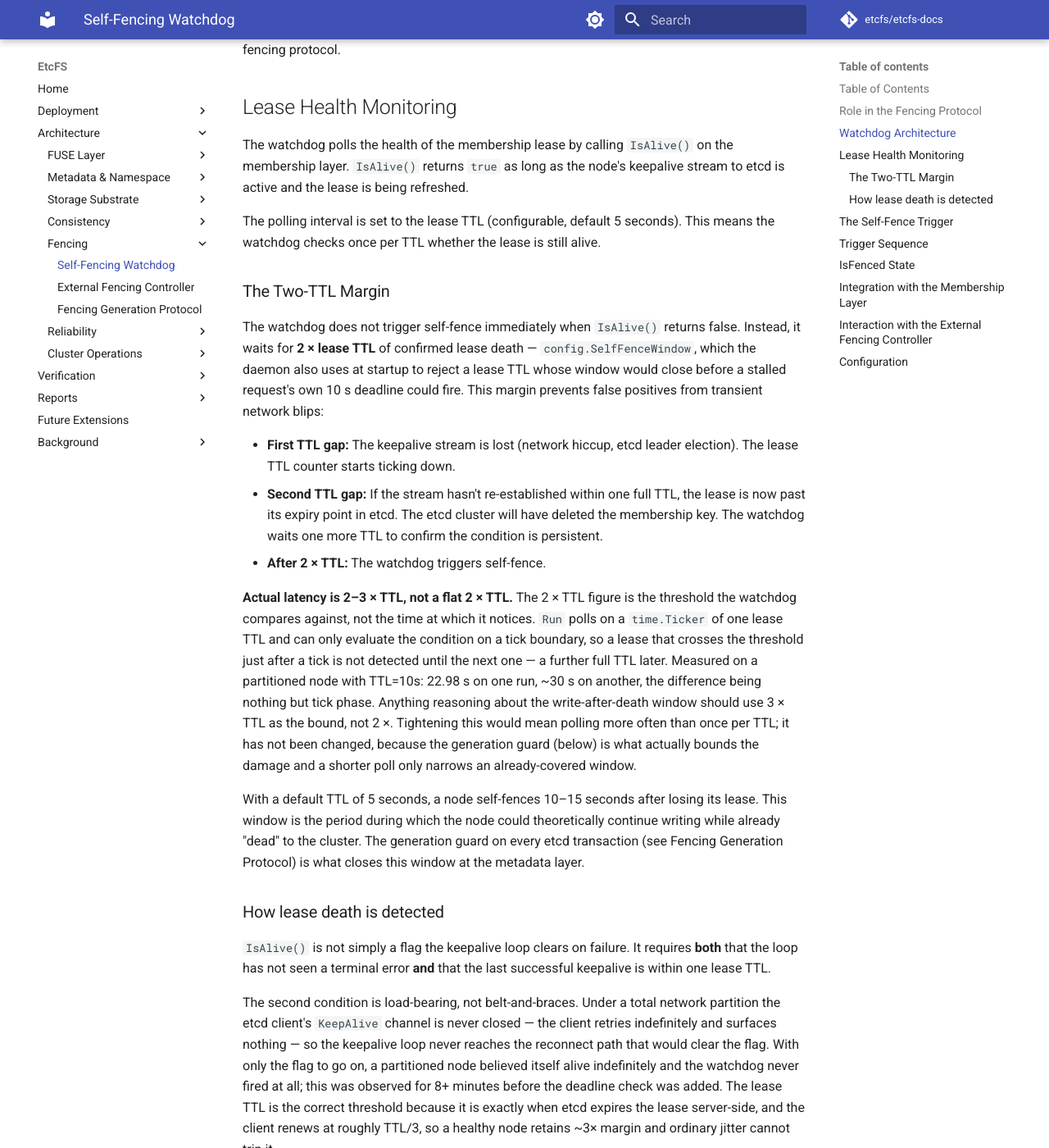
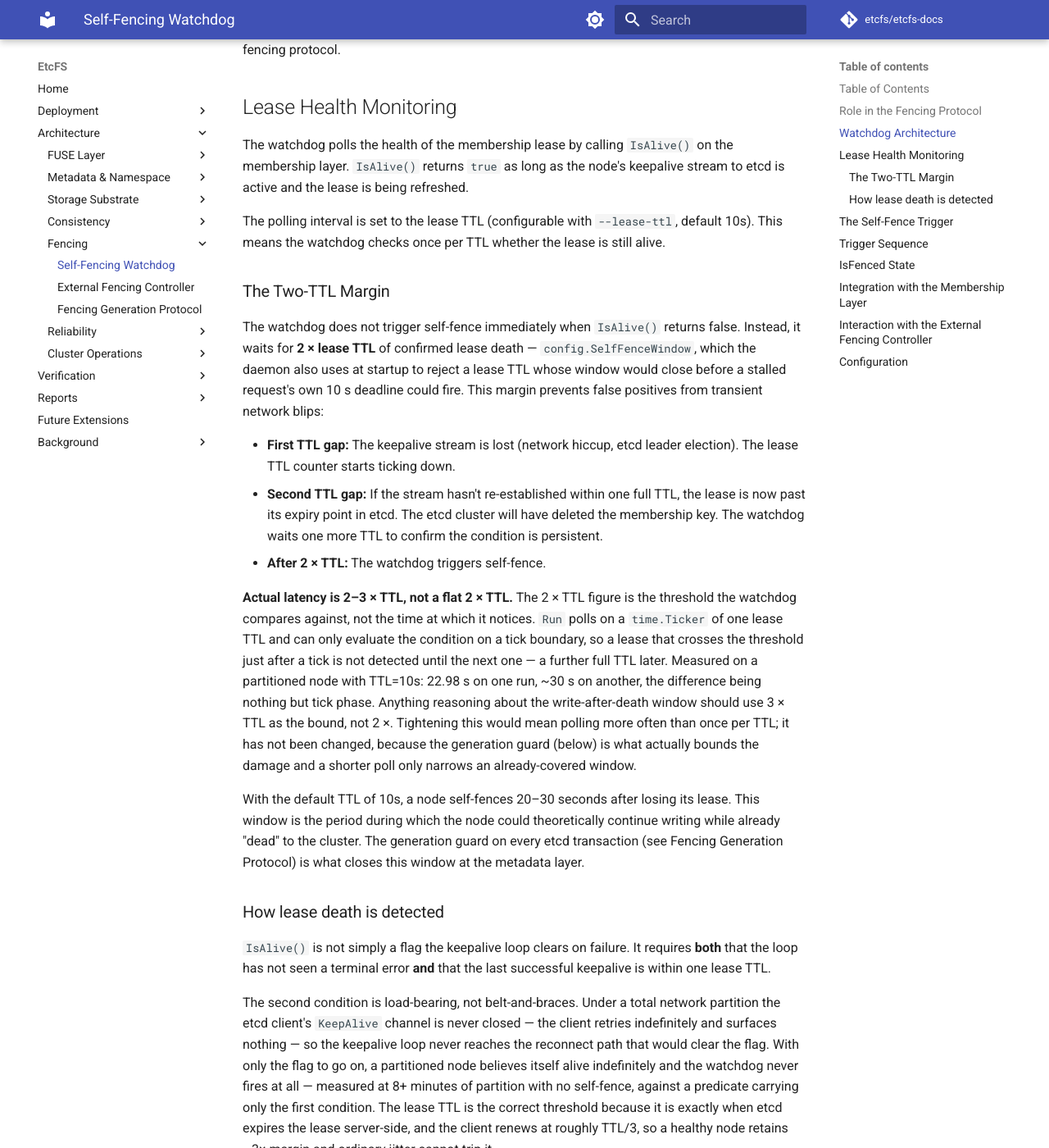
Before and after one commit to etcfs/etcfs-docs, an MkDocs documentation site: the page built from docs/architecture/fencing/self-fencing-watchdog.md, in a window 1280 px wide and 1400 px high, scrolled down 1664 px. Shown: the whole window at 82% size. Built offline with MkDocs 1.6.1 and Material for MkDocs 9.7.7, drawn with Linux system fonts in a browser that asks for light colours; comment, search, counter and statistics services are not loaded; some of the changed text lies outside the part shown.

Commit message:
docs(fencing): corrected the lease-TTL default and the self-fence margin's source

```diff
--- a/docs/architecture/fencing/self-fencing-watchdog.md
+++ b/docs/architecture/fencing/self-fencing-watchdog.md
@@ -58,7 +58,7 @@ The watchdog does not perform the full fencing sequence itself (it does not call
 
 The watchdog polls the health of the membership lease by calling `IsAlive()` on the membership layer. `IsAlive()` returns `true` as long as the node's keepalive stream to etcd is active and the lease is being refreshed.
 
-The polling interval is set to the lease TTL (configurable, default 5 seconds). This means the watchdog checks once per TTL whether the lease is still alive.
+The polling interval is set to the lease TTL (configurable with `--lease-ttl`, default 10s). This means the watchdog checks once per TTL whether the lease is still alive.
 
 ### The Two-TTL Margin
 
@@ -70,13 +70,13 @@ The watchdog does not trigger self-fence immediately when `IsAlive()` returns fa
 
 **Actual latency is 2–3 × TTL, not a flat 2 × TTL.** The 2 × TTL figure is the threshold the watchdog compares against, not the time at which it notices. `Run` polls on a `time.Ticker` of one lease TTL and can only evaluate the condition on a tick boundary, so a lease that crosses the threshold just after a tick is not detected until the next one — a further full TTL later. Measured on a partitioned node with TTL=10s: 22.98 s on one run, ~30 s on another, the difference being nothing but tick phase. Anything reasoning about the write-after-death window should use 3 × TTL as the bound, not 2 ×. Tightening this would mean polling more often than once per TTL; it has not been changed, because the generation guard (below) is what actually bounds the damage and a shorter poll only narrows an already-covered window.
 
-With a default TTL of 5 seconds, a node self-fences 10–15 seconds after losing its lease. This window is the period during which the node could theoretically continue writing while already "dead" to the cluster. The generation guard on every etcd transaction (see Fencing Generation Protocol) is what closes this window at the metadata layer.
+With the default TTL of 10s, a node self-fences 20–30 seconds after losing its lease. This window is the period during which the node could theoretically continue writing while already "dead" to the cluster. The generation guard on every etcd transaction (see Fencing Generation Protocol) is what closes this window at the metadata layer.
 
 ### How lease death is detected
 
 `IsAlive()` is not simply a flag the keepalive loop clears on failure. It requires **both** that the loop has not seen a terminal error **and** that the last successful keepalive is within one lease TTL.
 
-The second condition is load-bearing, not belt-and-braces. Under a total network partition the etcd client's `KeepAlive` channel is never closed — the client retries indefinitely and surfaces nothing — so the keepalive loop never reaches the reconnect path that would clear the flag. With only the flag to go on, a partitioned node believed itself alive indefinitely and the watchdog never fired at all; this was observed for 8+ minutes before the deadline check was added. The lease TTL is the correct threshold because it is exactly when etcd expires the lease server-side, and the client renews at roughly TTL/3, so a healthy node retains ~3× margin and ordinary jitter cannot trip it.
+The second condition is load-bearing, not belt-and-braces. Under a total network partition the etcd client's `KeepAlive` channel is never closed — the client retries indefinitely and surfaces nothing — so the keepalive loop never reaches the reconnect path that would clear the flag. With only the flag to go on, a partitioned node believes itself alive indefinitely and the watchdog never fires at all — measured at 8+ minutes of partition with no self-fence, against a predicate carrying only the first condition. The lease TTL is the correct threshold because it is exactly when etcd expires the lease server-side, and the client renews at roughly TTL/3, so a healthy node retains ~3× margin and ordinary jitter cannot trip it.
 
 ## The Self-Fence Trigger
 
@@ -130,7 +130,7 @@ The watchdog depends on the membership layer for two things:
 
 1. **`IsAlive()` — lease health check.** The membership layer maintains the etcd lease (created on startup) and runs a keepalive goroutine that continuously refreshes it. `IsAlive()` returns false when the keepalive goroutine has detected a stream failure and has been unable to re-establish the lease within the configured retry window.
 
-2. **`LastAlive()` — time of last confirmed keepalive.** Used by the watchdog to compute `deadSince = time.Since(membership.LastAlive())`. If this exceeds 2 × lease TTL, the fence triggers.
+2. **`LastAlive()` — time of last confirmed keepalive.** Used by the watchdog to compute `deadSince = time.Since(membership.LastAlive())`. If this exceeds 2 × lease TTL, the fence triggers. A zero `LastAlive()` means the heartbeat loop never completed a first keepalive, and `Run` fences on that tick instead of computing an elapsed time against a zero timestamp: a node that never held a lease must not serve.
 
 3. **`NodeID()` — identity for diagnostics.** Logged as context in the self-fence event.
 
@@ -142,7 +142,7 @@ The self-fencing watchdog and the external fencing controller form a two-layer d
 
 | Layer | Trigger | What it does | Latency |
 |---|---|---|---|
-| Self-fencing (watchdog) | Local lease health poll | Exit process (code 77) | 2–3 × TTL (~10–15s at TTL=5s) |
+| Self-fencing (watchdog) | Local lease health poll | Exit process (code 77) | 2–3 × TTL (~20–30s at the default TTL=10s) |
 | External fencing (controller) | etcd watch on membership key deletion | Generation bump | TTL + watch latency |
 
 The self-fencing watchdog is faster and independent of external services. It does **not** close the block device file descriptor or remount anything — `trigger()` sets the fenced flag, closes the `Fenced()` channel, and logs; `main` does the rest. Process exit is what releases the descriptor, via the kernel. The distinction matters when reasoning about in-flight I/O: writes already handed to the kernel are not cancelled by the fence, they are simply no longer referenced once the generation guard rejects their metadata commit (see [Kleppmann's Stale-Write Hazard](../storage/kleppmann-stale-write-analysis.md)).
@@ -157,6 +157,6 @@ External fencing is dual-confirmed, but not device-enforced, when the daemon was
 
 | Parameter | Default | Description |
 |---|---|---|
-| `lease_ttl` | 5 seconds | The TTL of the etcd membership lease. Also the watchdog's poll interval, the staleness threshold `IsAlive()` compares the last keepalive against, and the unit of the fence margin below — all four are this one value. |
-| fence margin | 2 × TTL (hard-coded) | The lease must be dead longer than this before the watchdog fires. **Not configurable**: `NewWatchdog(membership, leaseTTL)` takes no margin parameter and the `2 *` is inline in `Run`. Because the check only runs on a poll tick, the effective latency is 2–3 × TTL. |
+| `lease_ttl` | 10s (`--lease-ttl`) | The TTL of the etcd membership lease. Also the watchdog's poll interval, the staleness threshold `IsAlive()` compares the last keepalive against, and the unit of the fence margin below — all four are this one value. |
+| fence margin | 2 × TTL (hard-coded) | The lease must be dead longer than this before the watchdog fires. **Not configurable**: `NewWatchdog(membership, leaseTTL)` takes no margin parameter, and the factor lives in `config.SelfFenceWindow`, which returns `2 * leaseTTL`. Because the check only runs on a poll tick, the effective latency is 2–3 × TTL. |
 | `exit_code` | 77 | The process exit code when self-fence triggers. Used by deployment infrastructure to distinguish self-fence from crash. |
```
